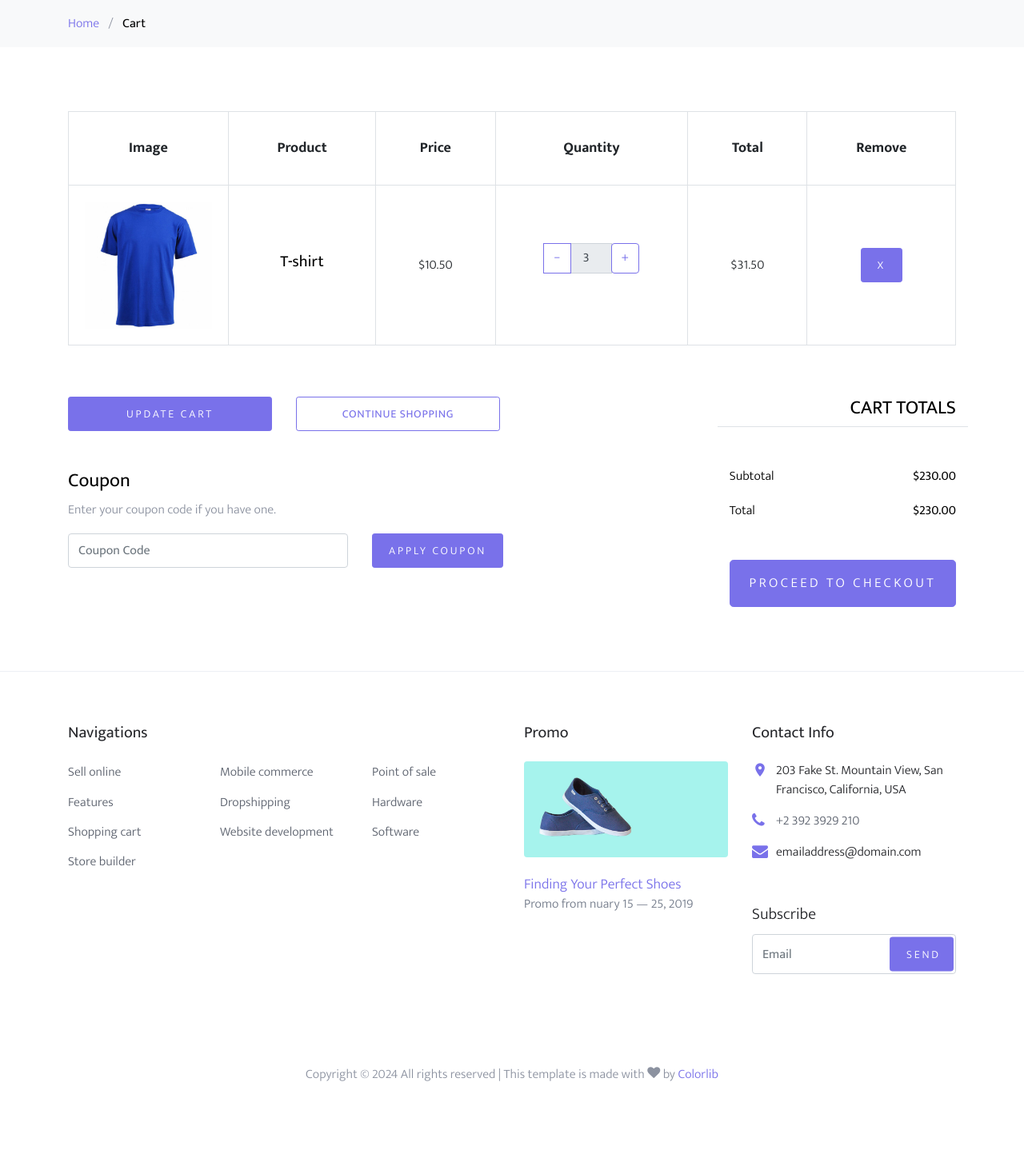
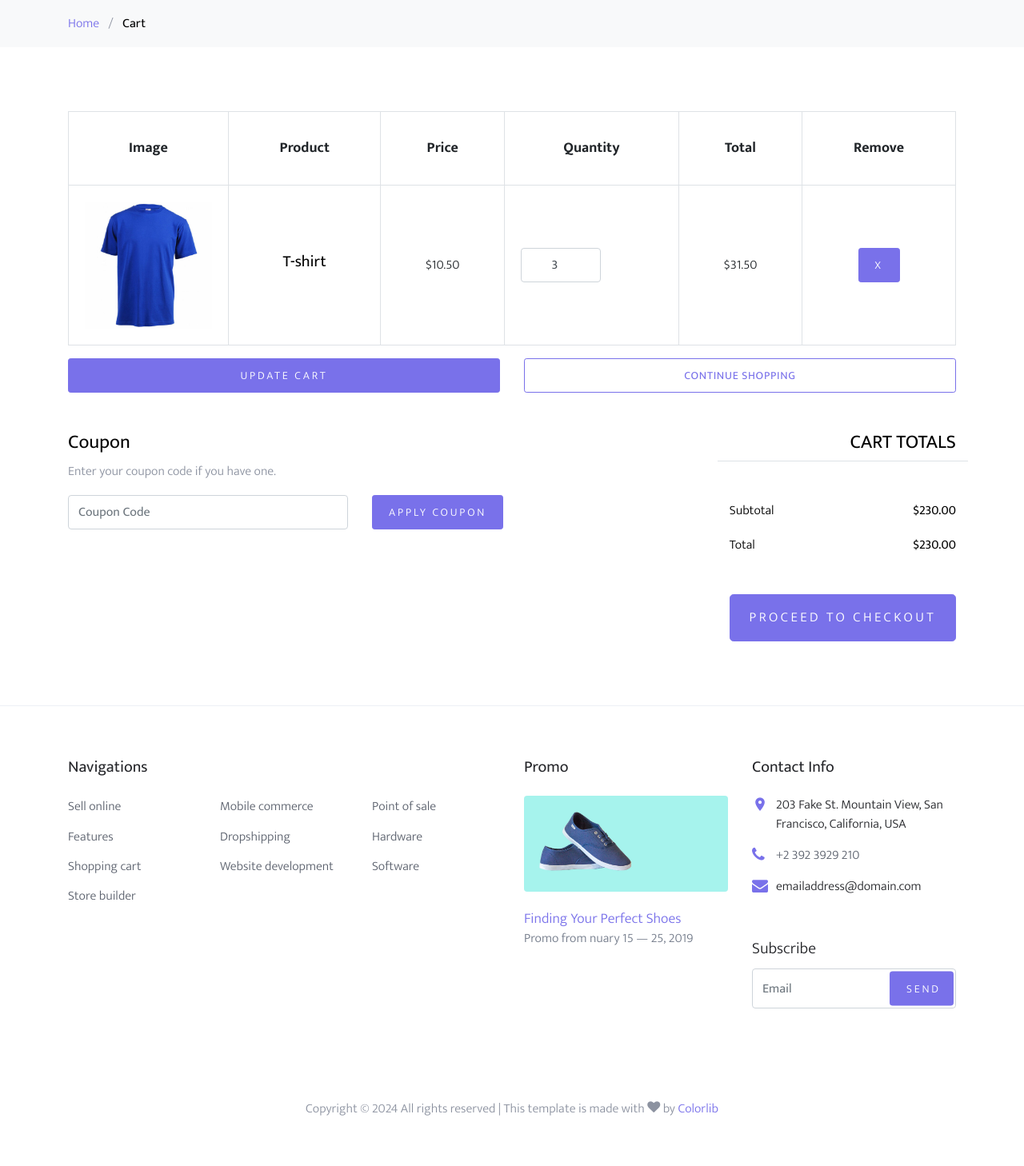
Before and after one commit to Mikku0/e-commerce_django_app, a Django app: page /cart/ in a window 1280 px wide; the page is wider, and only the part inside the window is pictured. Shown: the part 212-1670 px from the top of that part at 80% size. Before the commit the page ends 1564 px from the top of that part, so only its background shows below. Run offline with Django 5.2, Linux system fonts and the light colour scheme; a user stored in the database is signed in; data comes from the database, SQL or seed files in the repository; both versions use the stored data as it was after the commit; some libraries are stand-ins or nearby versions; some web fonts are replaced.

Commit message:
added working buttons in cart html

```diff
--- a/base/templates/base/cart.html
+++ b/base/templates/base/cart.html
@@ -15,7 +15,8 @@
     <div class="site-section">
         <div class="container">
             <div class="row mb-5">
-                <form class="col-md-12" method="post">
+                <form class="col-md-12" method="post" action="{% url 'update_cart' %}">
+                    {% csrf_token %}
                     <div class="site-blocks-table">
                         <table class="table table-bordered">
                             <thead>
@@ -32,64 +33,42 @@
                             {% for order_item in order_items %}
                             <tr>
                                 <td class="product-thumbnail">
-                                    <img src="{{order_item.item.image.url}}" alt="Image" class="img-fluid">
+                                    <img src="{{ order_item.item.image.url }}" alt="Image" class="img-fluid">
                                 </td>
                                 <td class="product-name">
-                                    <h2 class="h5 text-black">{{order_item.item.name}}</h2>
+                                    <h2 class="h5 text-black">{{ order_item.item.name }}</h2>
                                 </td>
-                                <td>${{order_item.item.price}}</td>
+                                <td>${{ order_item.item.price }}</td>
                                 <td>
-                                    <div class="d-flex justify-content-center">
-                                        <div class="input-group mb-3" style="max-width: 120px;">
-                                            <div class="input-group-prepend">
-                                                <form method="post"
-                                                      action="{% url 'update_quantity' order_item.id 'decrease' %}">
-                                                    {% csrf_token %}
-                                                    <button class="btn btn-outline-primary js-btn-minus" type="submit">
-                                                        &minus;
-                                                    </button>
-                                                </form>
-                                            </div>
-                                            <input type="number" class="form-control text-center" style="height: auto; text-align: right !important;"
-                                                   value="{{order_item.quantity}}" disabled>
-                                            <div class="input-group-append">
-                                                <form method="post"
-                                                      action="{% url 'update_quantity' order_item.id 'increase' %}">
-                                                    {% csrf_token %}
-                                                    <button class="btn btn-outline-primary js-btn-plus" type="submit">
-                                                        &plus;
-                                                    </button>
-                                                </form>
-                                            </div>
-                                        </div>
-                                    </div>
+                                    <input type="number" name="quantity_{{ order_item.id }}"
+                                           class="form-control text-center" style="max-width: 100px;"
+                                           value="{{ order_item.quantity }}">
                                 </td>
                                 <td>${{ order_item.total_price|floatformat:2 }}</td>
                                 <td>
-                                    <form method="post" action="{% url 'remove_item' order_item.id %}">
-                                        {% csrf_token %}
-                                        <button class="btn btn-primary btn-sm" type="submit">X</button>
-                                    </form>
+                                    <button class="btn btn-primary btn-sm" name="remove" value="{{ order_item.id }}"
+                                            type="submit">X
+                                    </button>
                                 </td>
                             </tr>
                             {% endfor %}
-
                             </tbody>
                         </table>
+                    </div>
+                    <div class="row">
+                        <div class="col-md-6">
+                            <button class="btn btn-primary btn-sm btn-block" type="submit">Update Cart</button>
+                        </div>
+                        <div class="col-md-6">
+                            <a href="{% url 'shop' %}" class="btn btn-outline-primary btn-sm btn-block">
+                                Continue Shopping</a>
+                        </div>
                     </div>
                 </form>
             </div>
 
             <div class="row">
                 <div class="col-md-6">
-                    <div class="row mb-5">
-                        <div class="col-md-6 mb-3 mb-md-0">
-                            <button class="btn btn-primary btn-sm btn-block">Update Cart</button> <!-- update to increase and decrease quantity -->
-                        </div>
-                        <div class="col-md-6">
-                            <button class="btn btn-outline-primary btn-sm btn-block">Continue Shopping</button>
-                        </div>
-                    </div>
                     <div class="row">
                         <div class="col-md-12">
                             <label class="text-black h4" for="coupon">Coupon</label>
@@ -130,10 +109,9 @@
 
                             <div class="row">
                                 <div class="col-md-12">
-                                    <a href="{% url 'checkout' %}" class="btn btn-primary btn-lg py-3 btn-block">Proceed
-                                        To Checkout</a>
+                                    <a href="{% url 'checkout' %}" class="btn btn-primary btn-lg py-3 btn-block">
+                                        Proceed To Checkout</a>
                                 </div>
-
                             </div>
                         </div>
                     </div>
@@ -142,6 +120,4 @@
         </div>
     </div>
 </div>
-
-
 {% endblock content %}
--- a/base/urls.py
+++ b/base/urls.py
@@ -19,4 +19,5 @@
     path('user-update-address/', views.user_address_update, name='user-update-address'),
     path('cart/update-quantity/<int:order_item_id>/<str:action>/', views.update_quantity, name='update_quantity'),
     path('cart/remove-item/<int:order_item_id>/', views.remove_item, name='remove_item'),
+    path('update-cart/', views.update_cart, name='update_cart'),
 ]
--- a/base/views.py
+++ b/base/views.py
@@ -145,3 +145,18 @@
     order_item = get_object_or_404(OrderItem, id=order_item_id, order__user=request.user)
     order_item.delete()
     return redirect('cart')
+
+@login_required(login_url='login')
+def update_cart(request):
+    if request.method == 'POST':
+        user_order = Order.objects.filter(user=request.user).first()
+        if user_order:
+            for order_item in user_order.items.all():
+                quantity_field = f'quantity_{order_item.id}'
+                if quantity_field in request.POST:
+                    new_quantity = int(request.POST[quantity_field])
+                    if new_quantity > 0:
+                        order_item.quantity = new_quantity
+                        order_item.save()
+
+        return redirect('cart')
```
Also changed, not shown: db.sqlite3.
